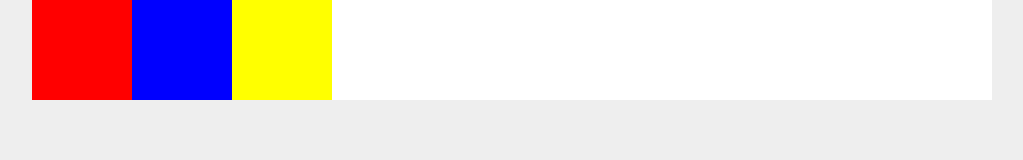
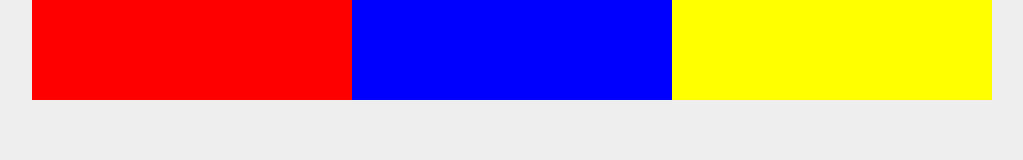
Before and after one commit to xasterKies/design-approach, a plain HTML site: page Flexbox/index.html in a window 1280 px wide. Shown: the whole page, without its empty margins (128-1151 px from the left). Drawn offline with Linux system fonts and the light colour scheme.

Commit message:
flex wrap learned

```diff
--- a/Flexbox/style.css
+++ b/Flexbox/style.css
@@ -15,11 +15,13 @@ body {
 .flex-container {
     display: flex;
     background-color: white;
+    flex-wrap: wrap;
 }
 
 .box {
     height: 100px;
-    min-width: 100px;
+    min-width: 200px;
+    flex: 1;
 
 }
 
```
